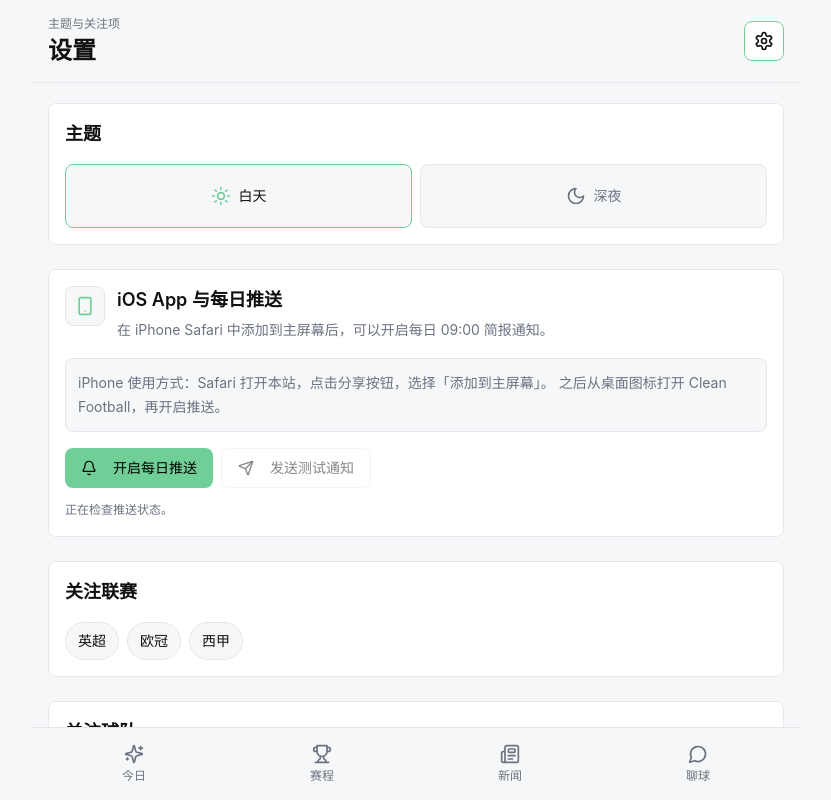
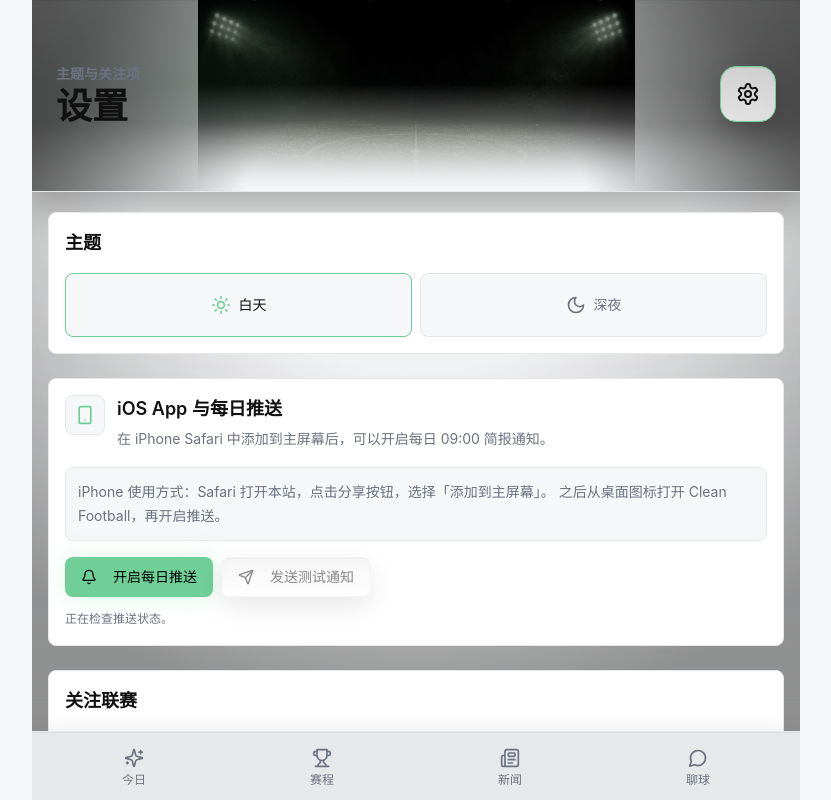
Before and after one commit to Michae1457/Clean_Football, a Next.js app: page /settings in a window 1280 px wide. Shown: the whole page, without its empty margins (224-1055 px from the left). Built offline with nearby package versions, Linux system fonts and the light colour scheme; no server answers.

Commit message:
feat(ui): add stadium chrome system

```diff
--- a/app/globals.css
+++ b/app/globals.css
@@ -10,22 +10,25 @@
   --text-secondary: #6b7280;
   --border: #e5e7eb;
   --accent: #6fcf97;
-  --app-bottom-safe-padding: max(
-    0.5rem,
-    min(env(safe-area-inset-bottom), 1.25rem)
-  );
+  --app-bottom-safe-padding: 0.25rem;
   --font-sans: Inter, "PingFang SC", "Hiragino Sans GB", "Microsoft YaHei",
     system-ui, sans-serif;
   --font-mono: "SFMono-Regular", "Cascadia Code", Consolas, monospace;
+  --pitch-line: rgb(17 17 17 / 0.055);
+  --pitch-speck: rgb(111 207 151 / 0.28);
+  --surface-glow: rgb(17 17 17 / 0.08);
 }
 
 .dark {
-  --bg: #050505;
-  --card: #111111;
+  --bg: #020302;
+  --card: #101211;
   --text: #ffffff;
   --text-secondary: #a1a1aa;
   --border: #27272a;
   --accent: #7cff5b;
+  --pitch-line: rgb(246 247 248 / 0.07);
+  --pitch-speck: rgb(124 255 91 / 0.26);
+  --surface-glow: rgb(124 255 91 / 0.15);
 }
 
 * {
@@ -70,4 +73,355 @@ textarea {
     transparent 22% 30%,
     color-mix(in srgb, var(--border) 100%, transparent) 30% 100%
   );
+  background-size: 190% 100%;
+  animation: field-flow 8s ease-in-out infinite;
 }
+
+.app-frame {
+  isolation: isolate;
+}
+
+.app-frame::before {
+  content: "";
+  position: absolute;
+  inset: 0;
+  z-index: -1;
+  pointer-events: none;
+  background-image:
+    linear-gradient(
+      180deg,
+      rgb(0 0 0 / 0.18),
+      color-mix(in srgb, var(--bg) 84%, transparent) 32%,
+      var(--bg) 72%
+    ),
+    url("/stadium-header-bg.jpg");
+  background-position: center top;
+  background-repeat: no-repeat;
+  background-size: max(120rem, 150vw) auto;
+  opacity: 0.24;
+}
+
+.app-frame::after {
+  content: "";
+  position: absolute;
+  inset: 0;
+  z-index: -1;
+  pointer-events: none;
+  background:
+    radial-gradient(circle at 50% 10%, transparent 0 18rem, rgb(0 0 0 / 0.42) 40rem),
+    linear-gradient(180deg, transparent 0 18rem, var(--bg) 44rem);
+}
+
+.app-frame > * {
+  position: relative;
+  z-index: 1;
+}
+
+.chrome-rail {
+  position: relative;
+  background-color: color-mix(in srgb, var(--bg) 86%, transparent);
+  box-shadow:
+    0 1px 0 color-mix(in srgb, var(--text) 5%, transparent) inset,
+    0 14px 34px rgb(0 0 0 / 0.24);
+}
+
+.chrome-rail::after {
+  content: "";
+  position: absolute;
+  right: 1rem;
+  bottom: -1px;
+  left: 1rem;
+  height: 1px;
+  background: linear-gradient(
+    90deg,
+    transparent,
+    color-mix(in srgb, var(--accent) 42%, transparent),
+    transparent
+  );
+  opacity: 0.72;
+}
+
+.pitch-header {
+  position: relative;
+  overflow: hidden;
+  min-height: clamp(10.5rem, 24vh, 14.25rem);
+  background-color: var(--bg);
+  background-image:
+    linear-gradient(
+      180deg,
+      rgb(0 0 0 / 0.08),
+      rgb(0 0 0 / 0.36) 62%,
+      color-mix(in srgb, var(--bg) 98%, transparent) 100%
+    ),
+    radial-gradient(
+      circle at 20% 58%,
+      color-mix(in srgb, var(--accent) 16%, transparent),
+      transparent 10rem
+    ),
+    url("/stadium-header-bg.jpg");
+  background-position:
+    center,
+    center,
+    var(--pitch-bg-position, center 38%);
+  background-repeat: no-repeat;
+  background-size:
+    cover,
+    cover,
+    auto 100%;
+}
+
+.pitch-header > * {
+  position: relative;
+  z-index: 1;
+}
+
+.pitch-header::before {
+  content: "";
+  position: absolute;
+  inset: 0;
+  pointer-events: none;
+  background:
+    radial-gradient(circle at 50% 124%, transparent 0 11rem, rgb(0 0 0 / 0.46) 24rem),
+    linear-gradient(90deg, rgb(0 0 0 / 0.36), transparent 28%, transparent 72%, rgb(0 0 0 / 0.34)),
+    linear-gradient(180deg, rgb(0 0 0 / 0.16), transparent 44%, var(--bg));
+  opacity: 0.9;
+}
+
+.pitch-header::after {
+  content: "";
+  position: absolute;
+  inset: 0;
+  pointer-events: none;
+  background-image:
+    radial-gradient(circle at 29% 52%, var(--pitch-speck) 0 1.4px, transparent 1.8px),
+    radial-gradient(circle at 44% 64%, var(--pitch-speck) 0 1.2px, transparent 1.6px),
+    radial-gradient(circle at 62% 45%, var(--pitch-speck) 0 1.1px, transparent 1.5px),
+    radial-gradient(circle at 74% 57%, var(--pitch-speck) 0 1.2px, transparent 1.6px);
+  opacity: 0.36;
+}
+
+.pitch-header--today {
+  --pitch-bg-position: center 39%;
+}
+
+.pitch-header--matches {
+  --pitch-bg-position: center 34%;
+}
+
+.pitch-header--news {
+  --pitch-bg-position: center 48%;
+}
+
+.pitch-header--agent {
+  --pitch-bg-position: center 56%;
+}
+
+.pitch-header--settings {
+  --pitch-bg-position: center 42%;
+}
+
+.status-dot {
+  display: inline-block;
+  width: 0.68rem;
+  height: 0.68rem;
+  border-radius: 999px;
+  background: var(--accent);
+  box-shadow:
+    0 0 16px color-mix(in srgb, var(--accent) 82%, transparent),
+    0 0 34px color-mix(in srgb, var(--accent) 42%, transparent);
+}
+
+.match-surface {
+  position: relative;
+  overflow: hidden;
+  border-color: color-mix(in srgb, var(--text) 12%, var(--border));
+  background-color: color-mix(in srgb, var(--card) 84%, transparent);
+  background-image:
+    linear-gradient(
+      145deg,
+      color-mix(in srgb, var(--text) 6%, transparent),
+      transparent 42%
+    ),
+    radial-gradient(
+      circle at 7% 12%,
+      color-mix(in srgb, var(--accent) 8%, transparent),
+      transparent 9rem
+    );
+  box-shadow:
+    0 1px 0 color-mix(in srgb, var(--text) 7%, transparent) inset,
+    0 16px 42px rgb(0 0 0 / 0.16);
+  backdrop-filter: blur(18px);
+  transition:
+    border-color 180ms ease,
+    box-shadow 180ms ease,
+    transform 180ms ease;
+}
+
+.match-surface > * {
+  position: relative;
+  z-index: 1;
+}
+
+.featured-surface {
+  box-shadow:
+    0 18px 44px rgb(0 0 0 / 0.2),
+    0 0 0 1px color-mix(in srgb, var(--accent) 11%, transparent),
+    0 0 32px color-mix(in srgb, var(--accent) 8%, transparent);
+}
+
+.interactive-control {
+  transition:
+    background-color 160ms ease,
+    border-color 160ms ease,
+    color 160ms ease,
+    filter 160ms ease,
+    transform 160ms ease,
+    box-shadow 160ms ease;
+}
+
+.interactive-control:active {
+  transform: scale(0.98);
+}
+
+.active-nav {
+  position: relative;
+  overflow: hidden;
+  background:
+    linear-gradient(180deg, color-mix(in srgb, var(--text) 8%, transparent), transparent),
+    color-mix(in srgb, var(--card) 86%, transparent);
+  box-shadow:
+    0 0 0 1px color-mix(in srgb, var(--accent) 18%, transparent) inset,
+    0 0 24px color-mix(in srgb, var(--accent) 9%, transparent);
+}
+
+.active-nav::after {
+  content: "";
+  position: absolute;
+  right: 1.25rem;
+  bottom: 0.3rem;
+  left: 1.25rem;
+  height: 2px;
+  border-radius: 999px;
+  background: var(--accent);
+  box-shadow: 0 0 14px color-mix(in srgb, var(--accent) 72%, transparent);
+}
+
+.active-nav svg {
+  filter: drop-shadow(0 0 8px color-mix(in srgb, var(--accent) 52%, transparent));
+}
+
+.active-tab {
+  background:
+    linear-gradient(180deg, color-mix(in srgb, white 24%, transparent), transparent 56%),
+    var(--accent);
+  box-shadow:
+    0 12px 30px color-mix(in srgb, var(--accent) 28%, transparent),
+    0 0 0 1px color-mix(in srgb, var(--text) 12%, transparent) inset;
+}
+
+.live-status {
+  animation: live-pulse 1.9s ease-in-out infinite;
+}
+
+.score-chip {
+  box-shadow:
+    0 1px 0 color-mix(in srgb, var(--text) 9%, transparent) inset,
+    0 8px 18px rgb(0 0 0 / 0.05);
+}
+
+.accent-badge {
+  box-shadow: 0 0 16px color-mix(in srgb, var(--accent) 22%, transparent);
+}
+
+.stadium-button {
+  background:
+    linear-gradient(180deg, color-mix(in srgb, var(--text) 8%, transparent), transparent),
+    color-mix(in srgb, var(--card) 82%, transparent);
+  box-shadow:
+    0 1px 0 color-mix(in srgb, var(--text) 8%, transparent) inset,
+    0 10px 26px rgb(0 0 0 / 0.18);
+  backdrop-filter: blur(16px);
+}
+
+.prompt-chip {
+  background:
+    linear-gradient(180deg, color-mix(in srgb, var(--text) 7%, transparent), transparent),
+    color-mix(in srgb, var(--card) 78%, transparent);
+  box-shadow:
+    0 1px 0 color-mix(in srgb, var(--text) 7%, transparent) inset,
+    0 8px 18px rgb(0 0 0 / 0.12);
+}
+
+.agent-composer {
+  box-shadow:
+    0 -1px 0 color-mix(in srgb, var(--accent) 36%, transparent) inset,
+    0 0 0 1px color-mix(in srgb, var(--text) 9%, transparent),
+    0 -18px 44px rgb(0 0 0 / 0.22);
+}
+
+.skeleton-sheen {
+  background-image: linear-gradient(
+    90deg,
+    color-mix(in srgb, var(--border) 70%, transparent),
+    color-mix(in srgb, var(--accent) 14%, var(--border)),
+    color-mix(in srgb, var(--border) 70%, transparent)
+  );
+  background-size: 220% 100%;
+  animation: skeleton-scan 1.8s ease-in-out infinite;
+}
+
+@media (hover: hover) and (pointer: fine) {
+  .match-surface:hover,
+  .match-surface:focus-within {
+    border-color: color-mix(in srgb, var(--accent) 42%, var(--border));
+    box-shadow:
+      0 14px 34px rgb(0 0 0 / 0.08),
+      0 0 0 1px color-mix(in srgb, var(--accent) 9%, transparent),
+      0 0 24px var(--surface-glow);
+    transform: translateY(-1px);
+  }
+}
+
+@keyframes field-flow {
+  0%,
+  100% {
+    background-position: 0 0;
+  }
+
+  50% {
+    background-position: 100% 0;
+  }
+}
+
+@keyframes live-pulse {
+  0%,
+  100% {
+    box-shadow: 0 0 0 0 color-mix(in srgb, var(--accent) 34%, transparent);
+  }
+
+  50% {
+    box-shadow: 0 0 0 5px transparent;
+  }
+}
+
+@keyframes skeleton-scan {
+  0%,
+  100% {
+    background-position: 0 0;
+  }
+
+  50% {
+    background-position: 100% 0;
+  }
+}
+
+@media (prefers-reduced-motion: reduce) {
+  *,
+  *::before,
+  *::after {
+    scroll-behavior: auto !important;
+    animation-duration: 0.001ms !important;
+    animation-iteration-count: 1 !important;
+    transition-duration: 0.001ms !important;
+  }
+}
--- a/components/navigation/app-shell.tsx
+++ b/components/navigation/app-shell.tsx
@@ -27,35 +27,45 @@ export function AppShell({ children }: { children: React.ReactNode }) {
     pageMeta[pathname] ??
     (pathname.startsWith("/news/") ? pageMeta["/news"] : pageMeta["/today"]);
   const showNewsRefresh = pathname === "/news";
+  const pageKey = getPageKey(pathname);
+  const showStatusDot = pageKey !== "settings";
 
   return (
-    <div className="fixed inset-0 mx-auto flex w-full min-w-0 max-w-3xl flex-col overflow-hidden px-4">
-      <header className="z-20 -mx-4 shrink-0 border-b bg-background/88 px-4 pb-4 pt-[calc(env(safe-area-inset-top)+1rem)] backdrop-blur">
-        <div className="mx-auto flex max-w-3xl items-center justify-between gap-3">
+    <div className="app-frame fixed inset-0 mx-auto flex w-full min-w-0 max-w-3xl flex-col overflow-hidden px-4">
+      <header
+        className={cn(
+          "pitch-header chrome-rail z-20 -mx-4 shrink-0 border-b px-6 pb-6 pt-[calc(env(safe-area-inset-top)+1.35rem)] backdrop-blur",
+          `pitch-header--${pageKey}`
+        )}
+      >
+        <div className="mx-auto flex h-full max-w-3xl items-center justify-between gap-4">
           <div className="min-w-0">
             {meta.eyebrow ? (
-              <p className="text-xs font-medium text-muted">{meta.eyebrow}</p>
+              <p className="text-sm font-semibold text-muted">{meta.eyebrow}</p>
             ) : null}
-            <h1
+            <div
               className={cn(
-                "text-2xl font-semibold leading-tight text-text",
+                "flex items-center gap-3",
                 meta.eyebrow && "mt-1"
               )}
             >
-              {meta.title}
-            </h1>
+              <h1 className="text-4xl font-black leading-none text-text">
+                {meta.title}
+              </h1>
+              {showStatusDot ? <span aria-hidden className="status-dot" /> : null}
+            </div>
           </div>
           <div className="flex shrink-0 items-start gap-2">
             {showNewsRefresh ? <NewsRefreshButton /> : null}
             <Link
               aria-label="打开设置"
               className={cn(
-                "inline-flex size-10 shrink-0 items-center justify-center rounded-lg border bg-card text-muted transition-colors hover:text-text focus-visible:outline-none focus-visible:ring-2 focus-visible:ring-accent",
+                "interactive-control stadium-button inline-flex size-14 shrink-0 items-center justify-center rounded-2xl border text-muted hover:border-accent hover:text-text focus-visible:outline-none focus-visible:ring-2 focus-visible:ring-accent",
                 pathname === "/settings" && "border-accent text-text"
               )}
               href="/settings"
             >
-              <Settings className="size-5" />
+              <Settings className="size-6" />
             </Link>
           </div>
         </div>
@@ -72,7 +82,7 @@ export function AppShell({ children }: { children: React.ReactNode }) {
         {children}
       </main>
 
-      <nav className="-mx-4 shrink-0 border-t bg-background/92 px-3 pb-[var(--app-bottom-safe-padding)] pt-2 backdrop-blur">
+      <nav className="chrome-rail -mx-4 shrink-0 border-t px-3 pb-[var(--app-bottom-safe-padding)] pt-2 backdrop-blur">
         <div className="mx-auto grid max-w-3xl grid-cols-4 gap-2">
           {navItems.map((item) => {
             const Icon = item.icon;
@@ -83,8 +93,8 @@ export function AppShell({ children }: { children: React.ReactNode }) {
             return (
               <Link
                 className={cn(
-                  "flex h-14 flex-col items-center justify-center gap-1 rounded-lg text-xs font-medium text-muted transition-colors hover:bg-card hover:text-text focus-visible:outline-none focus-visible:ring-2 focus-visible:ring-accent",
-                  active && "bg-card text-text shadow-card"
+                  "interactive-control flex h-14 flex-col items-center justify-center gap-1 rounded-lg text-xs font-medium text-muted hover:bg-card hover:text-text focus-visible:outline-none focus-visible:ring-2 focus-visible:ring-accent",
+                  active && "active-nav bg-card text-text shadow-card"
                 )}
                 href={item.href}
                 key={item.href}
@@ -99,3 +109,23 @@ export function AppShell({ children }: { children: React.ReactNode }) {
     </div>
   );
 }
+
+function getPageKey(pathname: string) {
+  if (pathname.startsWith("/matches")) {
+    return "matches";
+  }
+
+  if (pathname.startsWith("/news")) {
+    return "news";
+  }
+
+  if (pathname.startsWith("/agent")) {
+    return "agent";
+  }
+
+  if (pathname.startsWith("/settings")) {
+    return "settings";
+  }
+
+  return "today";
+}
--- a/components/ui/button.tsx
+++ b/components/ui/button.tsx
@@ -4,14 +4,15 @@ import { cva, type VariantProps } from "class-variance-authority";
 import { cn } from "@/lib/utils";
 
 const buttonVariants = cva(
-  "inline-flex h-10 items-center justify-center gap-2 rounded-lg px-4 text-sm font-medium transition-colors focus-visible:outline-none focus-visible:ring-2 focus-visible:ring-accent disabled:pointer-events-none disabled:opacity-50",
+  "interactive-control inline-flex h-10 items-center justify-center gap-2 rounded-lg px-4 text-sm font-medium focus-visible:outline-none focus-visible:ring-2 focus-visible:ring-accent disabled:pointer-events-none disabled:opacity-50",
   {
     variants: {
       variant: {
-        default: "bg-accent text-black hover:brightness-95",
+        default:
+          "bg-accent text-black shadow-[0_0_24px_color-mix(in_srgb,var(--accent)_22%,transparent)] hover:brightness-95",
         ghost: "hover:bg-card hover:text-text",
-        outline: "border bg-transparent hover:bg-card",
-        quiet: "border bg-card text-text hover:border-accent"
+        outline: "stadium-button border bg-transparent hover:border-accent",
+        quiet: "stadium-button border text-text hover:border-accent"
       },
       size: {
         default: "h-10 px-4",
```
Also changed, not shown: public/stadium-header-bg.jpg (added).
